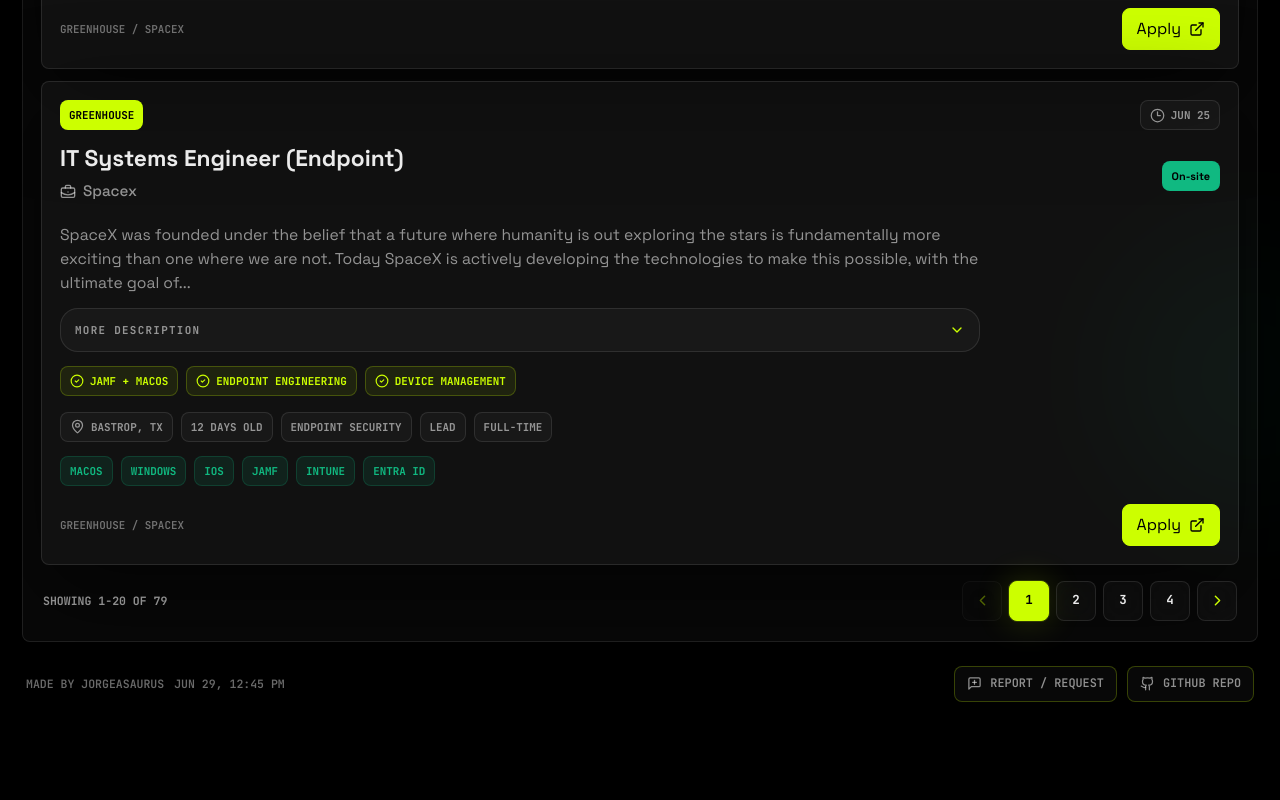
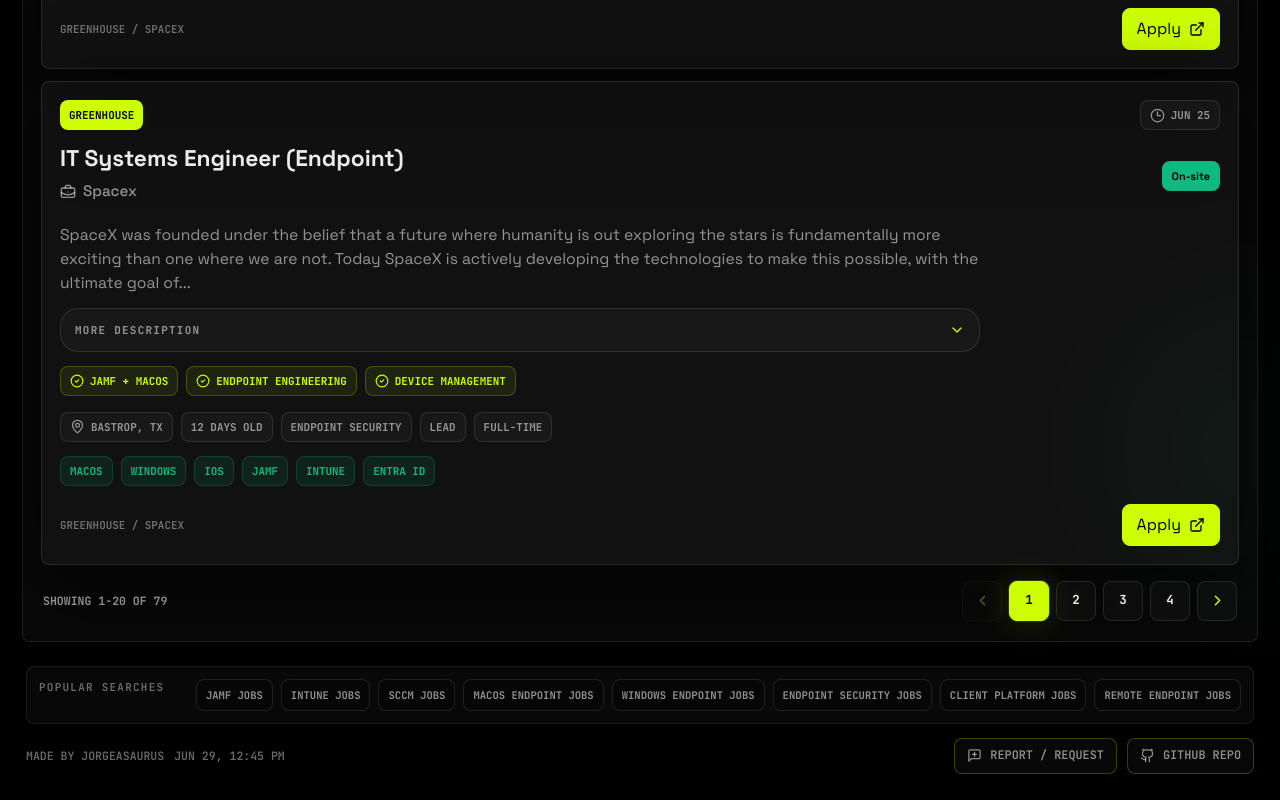
Before and after one commit to jorgeasaurus/EndpointJobs, a Next.js app: page / in a window 1280 px wide. Shown: the part 10987-11787 px from the top of the page. Before the commit the page ends 11715 px from the top, so only its background shows below. Built offline with nearby package versions, Linux system fonts and the light colour scheme.

Commit message:
Add SEO discovery metadata

```diff
--- a/scripts/audit-user-stories-data.ts
+++ b/scripts/audit-user-stories-data.ts
@@ -108,6 +108,7 @@
   shared: "scripts/job-refresh/shared.ts",
   searchConfig: "scripts/job-refresh/search-config.ts",
   sheet: "docs/feature-user-stories.csv",
+  siteMetadata: "src/app/site-metadata.ts",
   sitemap: "src/app/sitemap.ts",
   structuredData: "src/app/structured-data.ts",
   techmapRss: "scripts/job-refresh/providers/techmap-rss.ts",
@@ -611,9 +612,13 @@
 });
 
 await run("FEAT-051", "Metadata, Open Graph, and Twitter cards are configured", () => {
-  ["metadataBase", "openGraph", "twitter", "siteKeywords", "creator", "publisher"].forEach((text) =>
+  ["metadataBase", "openGraph", "twitter", "siteKeywords", "creator", "publisher", "canonical"].forEach((text) =>
     assertIncludes(sources.layout, text)
   );
+  assertIncludes(sources.siteMetadata, "Endpoint Engineering Jobs", "search-focused title");
+  assertIncludes(sources.siteMetadata, "specialtySearchLinks", "crawlable specialty links");
+  assertIncludes(sources.topbar, "Popular endpoint job searches", "footer search navigation");
+  assertIncludes(sources.jobCard, "id={`job-${job.id}`}", "stable job anchors");
   assertTruthy(existsSync("public/og-image.png"), "missing public/og-image.png");
 });
 
@@ -625,13 +630,18 @@
   const serialized = serializeJsonLd(jsonLd);
   assertIncludes(serialized, "CollectionPage");
   assertIncludes(serialized, "ItemList");
+  assertIncludes(serialized, "SearchAction");
+  assertIncludes(serialized, "WebApplication");
+  assertIncludes(serialized, "#job-");
   assertIncludes(serialized, "\\u003cEngineer>");
 });
 
 await run("FEAT-053", "Sitemap and robots point at the canonical site", () => {
   assertIncludes(sources.sitemap, "feed.updatedAt");
   assertIncludes(sources.sitemap, "siteUrl");
+  assertIncludes(sources.sitemap, "images");
   assertIncludes(sources.robots, "sitemap");
+  assertIncludes(sources.robots, "Googlebot");
   assertIncludes(sources.robots, "host: siteUrl");
 });
 
--- a/src/app/job-board-responsive.css
+++ b/src/app/job-board-responsive.css
@@ -223,15 +223,32 @@
   .results-heading,
   .job-main,
   .job-actions,
+  .footer-bottom,
+  .footer-searches,
   .site-footer {
     align-items: stretch;
     flex-direction: column;
   }
 
   .footer-meta,
-  .footer-links {
+  .footer-links,
+  .footer-search-links {
     justify-content: space-between;
     width: 100%;
+  }
+
+  .footer-searches {
+    display: flex;
+    gap: 10px;
+  }
+
+  .footer-search-links {
+    justify-content: flex-start;
+  }
+
+  .footer-search-link {
+    flex: 1 1 138px;
+    text-align: center;
   }
 
   .footer-link {
--- a/src/app/job-board.css
+++ b/src/app/job-board.css
@@ -69,8 +69,11 @@
 .metadata-row span,
 .job-actions,
 .apply-link,
+.footer-bottom,
 .footer-meta,
-.footer-links {
+.footer-links,
+.footer-searches,
+.footer-search-links {
   display: inline-flex;
   align-items: center;
 }
@@ -947,10 +950,8 @@
 }
 
 .site-footer {
-  display: flex;
-  align-items: center;
-  justify-content: space-between;
-  gap: 16px;
+  display: grid;
+  gap: 14px;
   padding: 24px 4px 4px;
   color: var(--white-45);
   font-size: 0.72rem;
@@ -958,10 +959,60 @@
   text-transform: uppercase;
 }
 
+.footer-bottom {
+  justify-content: space-between;
+  gap: 16px;
+  min-width: 0;
+}
+
 .footer-meta,
 .footer-links {
   flex-wrap: wrap;
   gap: 10px;
+}
+
+.footer-searches {
+  align-items: flex-start;
+  justify-content: space-between;
+  gap: 14px;
+  padding: 12px;
+  background: rgb(255 255 255 / 3%);
+  border: 1px solid rgb(255 255 255 / 8%);
+  border-radius: 8px;
+}
+
+.footer-search-title {
+  flex: 0 0 auto;
+  color: var(--white-45);
+  font-family: var(--mono);
+  font-size: 0.68rem;
+  letter-spacing: 0.12em;
+}
+
+.footer-search-links {
+  justify-content: flex-end;
+  flex-wrap: wrap;
+  gap: 8px;
+  min-width: 0;
+}
+
+.footer-search-link {
+  min-height: 30px;
+  padding: 0 9px;
+  color: var(--white-60);
+  background: rgb(0 0 0 / 24%);
+  border: 1px solid rgb(255 255 255 / 10%);
+  border-radius: 8px;
+  font-family: var(--mono);
+  font-size: 0.66rem;
+  font-weight: 700;
+  line-height: 30px;
+  text-decoration: none;
+}
+
+.footer-search-link:hover {
+  color: var(--lime);
+  border-color: rgb(204 255 0 / 30%);
 }
 
 .footer-link {
--- a/src/app/layout.tsx
+++ b/src/app/layout.tsx
@@ -33,13 +33,14 @@
   authors: [{ name: "Jorgeasaurus", url: "https://github.com/jorgeasaurus" }],
   creator: "Jorgeasaurus",
   publisher: "Jorgeasaurus",
+  referrer: "origin-when-cross-origin",
   category: "jobs",
   alternates: {
-    canonical: "/"
+    canonical: siteUrl
   },
   openGraph: {
     type: "website",
-    url: "/",
+    url: siteUrl,
     siteName,
     title: siteTitle,
     description: siteDescription,
--- a/src/app/robots.ts
+++ b/src/app/robots.ts
@@ -4,10 +4,16 @@
 
 export default function robots(): MetadataRoute.Robots {
   return {
-    rules: {
-      userAgent: "*",
-      allow: "/"
-    },
+    rules: [
+      {
+        userAgent: "*",
+        allow: "/"
+      },
+      {
+        userAgent: "Googlebot",
+        allow: "/"
+      }
+    ],
     sitemap: `${siteUrl}/sitemap.xml`,
     host: siteUrl
   };
--- a/src/app/site-metadata.ts
+++ b/src/app/site-metadata.ts
@@ -1,8 +1,9 @@
 export const siteUrl = "https://endpointjobs.dev";
 export const siteName = "Endpoint Jobs";
-export const siteTitle = "Endpoint Jobs | Endpoint Engineering Job Board";
+export const siteTitle =
+  "Endpoint Engineering Jobs | Jamf, Intune, macOS & Windows Roles";
 export const siteDescription =
-  "Find focused Endpoint Engineering, macOS, Windows, MDM, UEM, Jamf, Intune, SCCM, client platform, and endpoint security roles refreshed daily.";
+  "Find daily refreshed endpoint engineering jobs across macOS, Windows, MDM, UEM, Jamf, Intune, SCCM, client platform, digital workplace, and endpoint security roles.";
 export const siteKeywords = [
   "Endpoint Engineering jobs",
   "macOS engineer jobs",
@@ -23,3 +24,14 @@
   alt: "Endpoint Jobs social card with endpoint engineering job board details"
 };
 export const repositoryUrl = "https://github.com/jorgeasaurus/EndpointJobs";
+
+export const specialtySearchLinks = [
+  { label: "Jamf jobs", href: "/?tools=Jamf" },
+  { label: "Intune jobs", href: "/?tools=Intune" },
+  { label: "SCCM jobs", href: "/?tools=SCCM" },
+  { label: "macOS endpoint jobs", href: "/?platforms=macOS" },
+  { label: "Windows endpoint jobs", href: "/?platforms=Windows" },
+  { label: "Endpoint security jobs", href: "/?family=Endpoint%20Security" },
+  { label: "Client platform jobs", href: "/?q=client%20platform" },
+  { label: "Remote endpoint jobs", href: "/?workplace=Remote" }
+];
--- a/src/app/sitemap.ts
+++ b/src/app/sitemap.ts
@@ -3,7 +3,7 @@
 import feedData from "@/data/jobs.json";
 import type { JobsFeed } from "@/types/job";
 
-import { siteUrl } from "./site-metadata";
+import { ogImage, siteUrl } from "./site-metadata";
 
 export default function sitemap(): MetadataRoute.Sitemap {
   const feed = feedData as JobsFeed;
@@ -13,7 +13,8 @@
       url: siteUrl,
       lastModified: new Date(feed.updatedAt),
       changeFrequency: "daily",
-      priority: 1
+      priority: 1,
+      images: [new URL(ogImage.url, siteUrl).toString()]
     }
   ];
 }
--- a/src/app/structured-data.ts
+++ b/src/app/structured-data.ts
@@ -1,19 +1,33 @@
 import type { JobsFeed } from "@/types/job";
 
-import { repositoryUrl, siteDescription, siteName, siteUrl } from "./site-metadata";
+import {
+  repositoryUrl,
+  siteDescription,
+  siteKeywords,
+  siteName,
+  siteUrl,
+  specialtySearchLinks
+} from "./site-metadata";
 
 export function getHomeJsonLd(feed: JobsFeed) {
-  const topListings = feed.jobs.slice(0, 10).map((job, index) => ({
+  const topListings = feed.jobs.slice(0, 20).map((job, index) => ({
     "@type": "ListItem",
     position: index + 1,
-    url: job.applyUrl ?? job.sourceUrl,
+    url: `${siteUrl}/#job-${job.id}`,
     name: `${job.title} at ${job.company}`,
     item: {
       "@type": "Thing",
       name: `${job.title} at ${job.company}`,
       description: job.summary,
-      url: job.applyUrl ?? job.sourceUrl
+      url: `${siteUrl}/#job-${job.id}`,
+      sameAs: job.applyUrl ?? job.sourceUrl
     }
+  }));
+  const specialtyLinks = specialtySearchLinks.map((link, index) => ({
+    "@type": "ListItem",
+    position: index + 1,
+    name: link.label,
+    url: `${siteUrl}${link.href}`
   }));
 
   return {
@@ -26,8 +40,14 @@
         url: siteUrl,
         description: siteDescription,
         inLanguage: "en-US",
+        keywords: siteKeywords.join(", "),
         publisher: {
           "@id": `${siteUrl}/#publisher`
+        },
+        potentialAction: {
+          "@type": "SearchAction",
+          target: `${siteUrl}/?q={search_term_string}`,
+          "query-input": "required name=search_term_string"
         }
       },
       {
@@ -45,6 +65,7 @@
         description: siteDescription,
         inLanguage: "en-US",
         dateModified: feed.updatedAt,
+        keywords: siteKeywords.join(", "),
         isPartOf: {
           "@id": `${siteUrl}/#website`
         },
@@ -62,6 +83,37 @@
           numberOfItems: feed.jobs.length,
           itemListElement: topListings
         }
+      },
+      {
+        "@type": "ItemList",
+        "@id": `${siteUrl}/#popular-searches`,
+        name: "Popular endpoint job searches",
+        itemListElement: specialtyLinks
+      },
+      {
+        "@type": "WebApplication",
+        "@id": `${siteUrl}/#app`,
+        name: siteName,
+        url: siteUrl,
+        description: siteDescription,
+        applicationCategory: "BusinessApplication",
+        operatingSystem: "Any",
+        browserRequirements: "Requires JavaScript for filtering and map interactions",
+        isPartOf: {
+          "@id": `${siteUrl}/#website`
+        }
+      },
+      {
+        "@type": "BreadcrumbList",
+        "@id": `${siteUrl}/#breadcrumbs`,
+        itemListElement: [
+          {
+            "@type": "ListItem",
+            position: 1,
+            name: siteName,
+            item: siteUrl
+          }
+        ]
       }
     ]
   };
--- a/src/components/job-board/job-card.tsx
+++ b/src/components/job-board/job-card.tsx
@@ -21,7 +21,7 @@
   const descriptionParagraphs = getExpandedDescriptionParagraphs(job);
 
   return (
-    <article className="job-card">
+    <article className="job-card" id={`job-${job.id}`}>
       <div className="job-card-top">
         <span className="source-pill">{job.source}</span>
         <span className="posted-pill">
--- a/src/components/job-board/topbar.tsx
+++ b/src/components/job-board/topbar.tsx
@@ -2,6 +2,7 @@
 import Link from "next/link";
 
 import { formatUpdatedAt } from "@/lib/jobs";
+import { specialtySearchLinks } from "@/app/site-metadata";
 
 export function Topbar({ updatedAt }: { updatedAt: string }) {
   return (
@@ -26,6 +27,18 @@
 export function SiteFooter({ updatedAt }: { updatedAt: string }) {
   return (
     <footer className="site-footer">
+      <nav className="footer-searches" aria-label="Popular endpoint job searches">
+        <span className="footer-search-title">Popular searches</span>
+        <div className="footer-search-links">
+          {specialtySearchLinks.map((link) => (
+            <a className="footer-search-link" href={link.href} key={link.href}>
+              {link.label}
+            </a>
+          ))}
+        </div>
+      </nav>
+
+      <div className="footer-bottom">
         <div className="footer-meta">
           <span>Made by Jorgeasaurus</span>
           <span>{formatUpdatedAt(updatedAt)}</span>
@@ -55,6 +68,7 @@
             <span>GitHub repo</span>
           </a>
         </nav>
+      </div>
     </footer>
   );
 }
--- a/tasks/todo.md
+++ b/tasks/todo.md
@@ -1,4 +1,13 @@
 # Endpoint Jobs Plan
+
+## SEO Discovery Improvements
+
+- [x] Audit current metadata, robots, sitemap, and structured data.
+- [x] Add search-focused metadata and JSON-LD that accurately represents the page.
+- [x] Add crawlable specialty links for high-intent endpoint job searches.
+- [x] Verify build output and SEO-relevant routes.
+
+Result: Added sharper endpoint engineering metadata, site search/WebApplication/Breadcrumb JSON-LD, crawlable footer links for high-intent searches, stable job anchors, sitemap image metadata, and explicit Googlebot robots coverage. Verified typecheck, lint, data audit, build, browser audit, diff check, and rebuilt static HTML SEO markers.
 
 ## Job Map Coverage Fix
 
```
Lines whose indentation alone changed are shown as unchanged.
